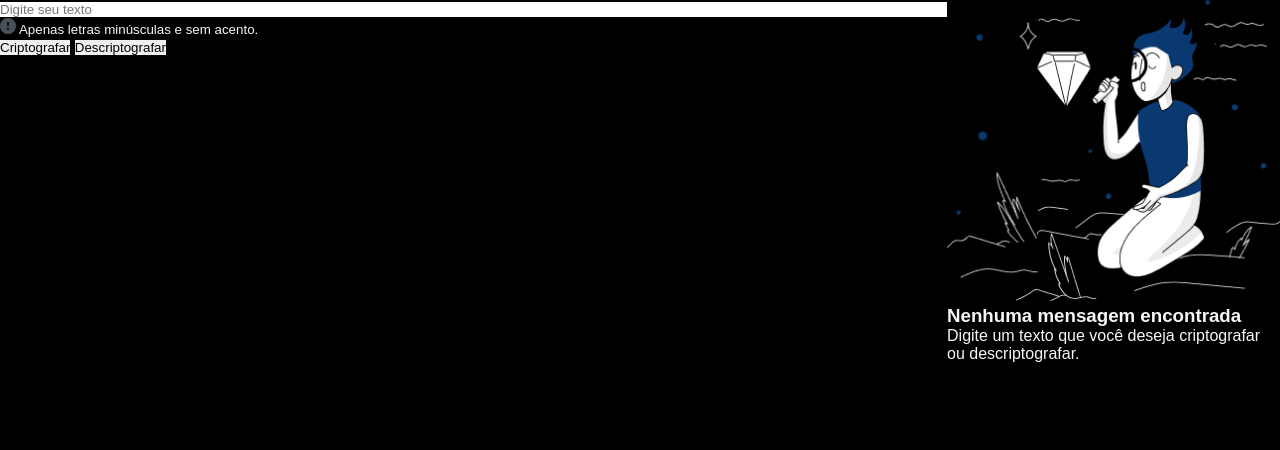
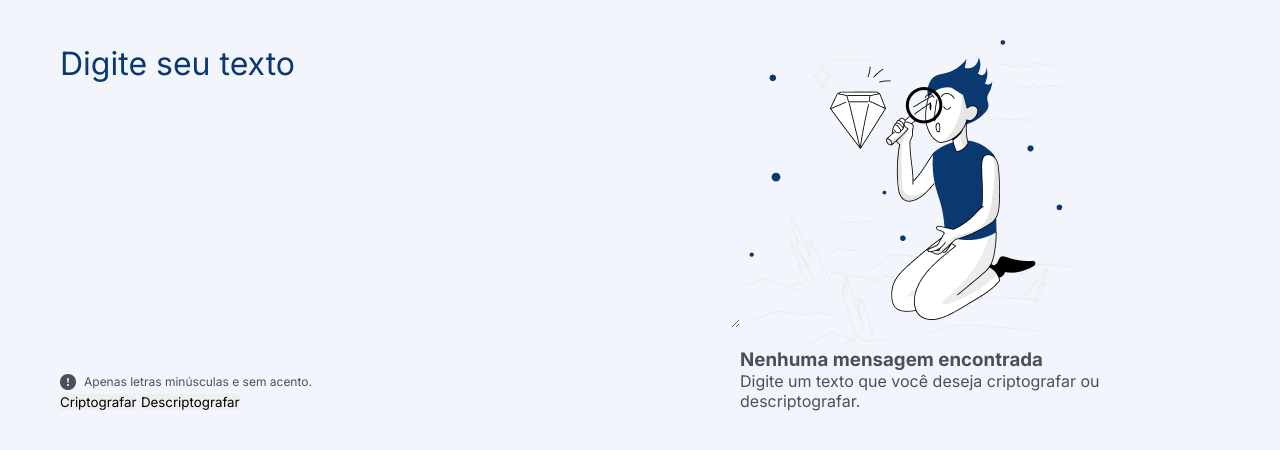
Before and after one commit to lanjosdev/estudos-aluraONE, a plain HTML site: page F1 - Iniciante em Programação/Desafio1_Decodificador/index.html in a window 1280 px wide. Drawn offline with Linux system fonts and the light colour scheme.

Commit message:
add funçao de clipboard + estilos adicionais desktop

```diff
--- a/F1 - Iniciante em Programação/Desafio1_Decodificador/index.html
+++ b/F1 - Iniciante em Programação/Desafio1_Decodificador/index.html
@@ -4,6 +4,9 @@
     <meta charset="UTF-8">
     <meta name="viewport" content="width=device-width, initial-scale=1.0">
 
+    <link rel="preconnect" href="https://fonts.googleapis.com">
+    <link rel="preconnect" href="https://fonts.gstatic.com" crossorigin>
+    <link href="https://fonts.googleapis.com/css2?family=Inter:wght@100..900&display=swap" rel="stylesheet">
 
     <link rel="stylesheet" href="src/css/styles.css">
     <title>Decodificador</title>
@@ -17,11 +20,12 @@
     </header> -->
 
     <main class="app">
+        <div class="grid">
+
         <div class="app-input">
             <div class="input-texto">
-                <input id="input-text" type="text" placeholder="Digite seu texto"></input>
+                <textarea id="input-text" type="text" placeholder="Digite seu texto"></textarea>
             </div>
-
             <div class="input-buttons">
                 <small>
                     <img src="./src/assets/info-icon.svg" alt="">
@@ -33,7 +37,6 @@
                 </div>
             </div>
         </div>
-
         <div id="app-resul">
             <div class="app-resul1">
                 <div class="area-ilustra">
@@ -46,16 +49,14 @@
                     </p>
                 </div>
             </div>
-
             <div class="app-resul2 hidden">
                 <div id="resul-texto">
                     RESULTADO DO TEXTO AQUI
                 </div>
                 <div class="area-btn">
-                    <button>Copiar</button>
+                    <button onclick="onCopiarTexto()">Copiar</button>
                 </div>
             </div>
-
             <!-- <div class="app-resul3 hidden">
                 <div class="area-ilustra">
                     <img src="./src/assets/ilustra-resul.png" alt="">
@@ -64,6 +65,8 @@
                     <h3>Texto já criptografado!</h3>
                 </div>
             </div> -->
+        </div>
+
         </div>
     </main>
 
--- a/F1 - Iniciante em Programação/Desafio1_Decodificador/src/css/styles.css
+++ b/F1 - Iniciante em Programação/Desafio1_Decodificador/src/css/styles.css
@@ -1,11 +1,17 @@
 :root {
-    --color-primary: #22D4FD;
-    --color-text: #F6F6F6;
-    --color-bg: #000;
+    --color-primary: #0A3871;
+    --color-text: #495057;
+    --color-bg: #F3F5FC;
     --color-hover: #272727;
 
-    --font-main: "Montserrat", sans-serif;
+    --font-main: "Inter", sans-serif;
     --font-headers: 'Krona One', sans-serif;
+
+    color-scheme: light dark;
+    font-synthesis: none;
+    text-rendering: optimizeLegibility;
+    -webkit-font-smoothing: antialiased;
+    -moz-osx-font-smoothing: grayscale;
 }
 /* RESET */
 * {
@@ -71,14 +77,47 @@ body, input, textarea, button, select, a {
 
 /* LAYOUT APP */
 main.app {
-    display: flex;
+    padding: 40px 15px;
+
+    .grid {
+        width: 100%;
+        max-width: 1160px;
+        margin: auto;
+
+        display: flex;
+    }
 
     .app-input {
         width: 100%;
-        /* background-color: aqua; */
+        max-width: 680px;
+        display: flex;
+        flex-direction: column;
+        justify-content: space-between;
 
-        .input-texto input {
+        .input-texto textarea {
             width: 100%;
+            height: 288px;
+            background-color: transparent;
+            color: var(--color-primary);
+
+            font-size: 32px;
+            font-weight: 400;
+            line-height: 150%;
+        }
+        ::placeholder { /* Most modern browsers support this now. */
+            color: var(--color-primary);
+        }
+
+        .input-buttons {
+            small {
+                display: flex;
+                gap: 8px;
+                font-size: 12px;
+                line-height: 150%;
+            }
+
+            .group-btns {
+            }
         }
     }
 
@@ -89,3 +128,35 @@ main.app {
     }
 }
 /* LAYOUT APP */
+
+
+@media (prefers-color-scheme: dark) {
+    body {
+      background-color: #010101;
+      color: #f0ece2;
+    }
+
+    h1 {
+      color: #7579e7;
+    }
+
+    h3 {
+      color: var(--color-bg);
+    }
+
+    /* img {
+      filter: brightness(0.9);
+    } */
+
+    main.app {
+        .app-input {
+            .input-texto textarea {
+                color: #f0ece2;
+            }
+
+            ::placeholder { /* Most modern browsers support this now. */
+                color: #f0ece2;
+            }
+        }
+    }
+}
--- a/F1 - Iniciante em Programação/Desafio1_Decodificador/src/scripts/main.js
+++ b/F1 - Iniciante em Programação/Desafio1_Decodificador/src/scripts/main.js
@@ -139,3 +139,9 @@ function onDescriptpgrafar() {
         showElement('.app-resul1'); // resul inicial (nenhum texto)
     }
 }
+
+function onCopiarTexto() {
+    let textResul = resulTextUI.innerText;
+
+    navigator.clipboard.writeText(textResul);
+}
```
